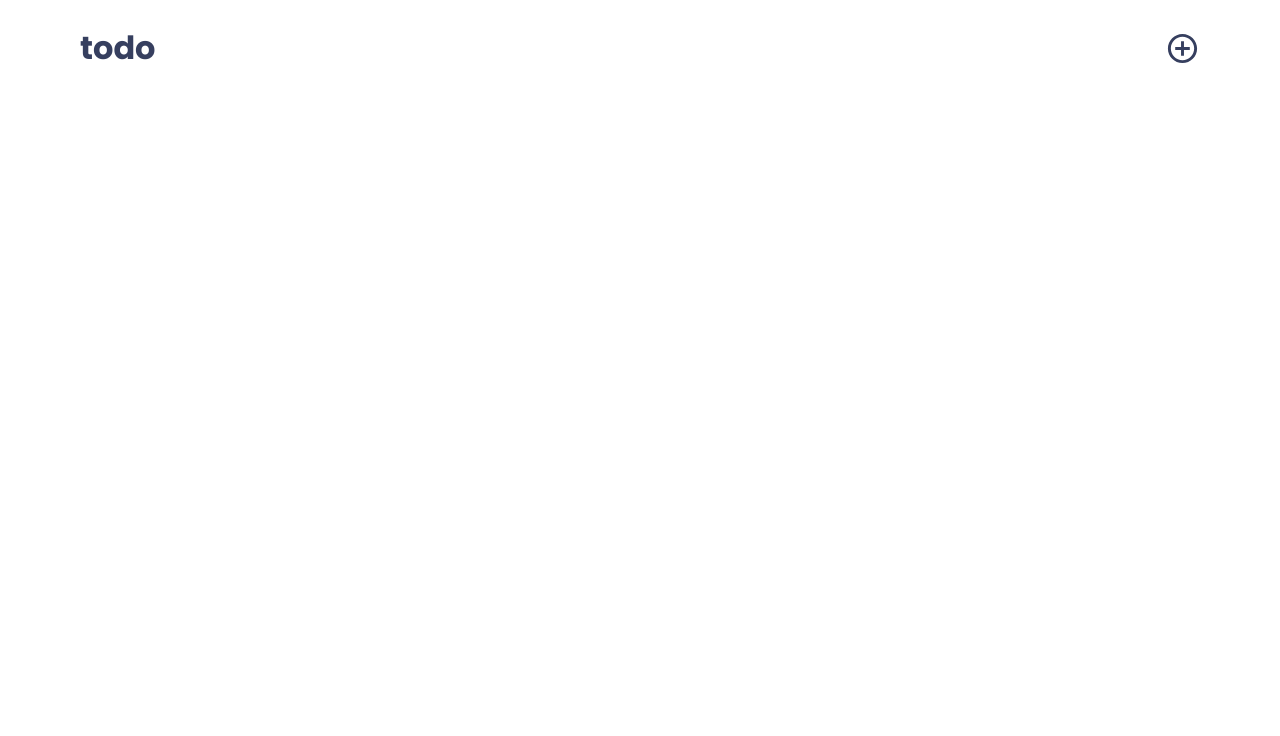
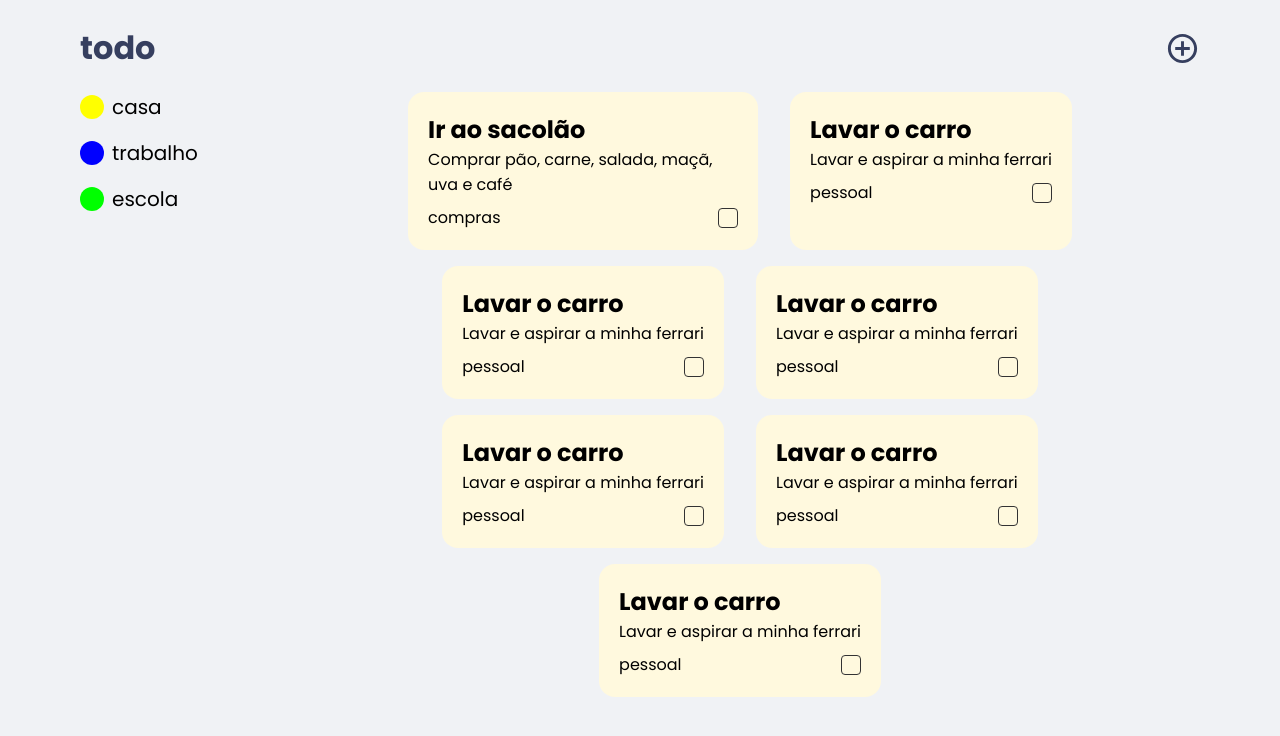
Before and after one commit to phtsouza/Projeto-ToDo-List, a React (Create React App) app: page / in a window 1280 px wide. Shown: the top 736 px of the page. Built offline with nearby package versions, Linux system fonts and the light colour scheme.

Commit message:
Add Cards and Menu

```diff
--- a/package.json
+++ b/package.json
@@ -8,7 +8,9 @@
     "@testing-library/user-event": "^12.1.10",
     "react": "^17.0.2",
     "react-dom": "^17.0.2",
+    "react-redux": "^7.2.4",
     "react-scripts": "4.0.3",
+    "redux": "^4.1.1",
     "styled-components": "^5.3.0",
     "web-vitals": "^1.0.1"
   },
--- a/public/index.html
+++ b/public/index.html
@@ -12,12 +12,10 @@
       name="description"
       content="Web site created using create-react-app"
     />
-    <link rel="apple-touch-icon" href="%PUBLIC_URL%/logo192.png" />
     <!--
       manifest.json provides metadata used when your web app is installed on a
       user's mobile device or desktop. See https://developers.google.com/web/fundamentals/web-app-manifest/
     -->
-    <link rel="manifest" href="%PUBLIC_URL%/manifest.json" />
     <!--
       Notice the use of %PUBLIC_URL% in the tags above.
       It will be replaced with the URL of the `public` folder during the build.
--- a/src/App.jsx
+++ b/src/App.jsx
@@ -1,11 +1,18 @@
-import { GlobalStyle } from "./global";
+import { GlobalStyle, Content } from "./global";
 import Header from "./components/Header";
+import Itens from "./components/Itens";
+import Menu from "./components/Menu";
 
 export default function App() {
+
   return (
     <>
       <GlobalStyle />
       <Header />
+      <Content>
+        <Menu />
+        <Itens />
+      </Content>
     </>
 
   );
--- /dev/null
+++ b/src/components/Itens/SingleCard.jsx
@@ -0,0 +1,29 @@
+import { useState } from 'react';
+import Check from "../Svgs/Check"
+import { Card, Title, Text, Categories } from './styles';
+
+export default function SingleCard({item, key}) {
+
+  const [checkboxIsCheck, setCheckboxIsCheck] = useState(false);
+
+  function handleCheckbox() {
+    setCheckboxIsCheck(!checkboxIsCheck);
+  }
+
+  return (
+    <Card>
+      <Title checkboxIsCheck={checkboxIsCheck}>{item.title}</Title>
+      <Text checkboxIsCheck={checkboxIsCheck}>{item.text}</Text>
+      <div className="footer">
+        <Categories>{item.categories}</Categories>
+        <label htmlFor={item.title + key} onClick={handleCheckbox} >
+          <div className={checkboxIsCheck ? "checkbox checked" : "checkbox"} checkboxIsCheck={checkboxIsCheck}>
+            <Check />
+          </div>
+        </label>
+        <input type="checkbox" name={item.title + key} id={item.title + key} />
+      </div>
+
+    </Card>
+  );
+}
--- /dev/null
+++ b/src/components/Itens/index.jsx
@@ -0,0 +1,55 @@
+import { useState } from "react";
+import SingleCard from "./SingleCard";
+import { Container } from './styles';
+
+
+const allItens = [
+  {
+    title: "Ir ao sacolão",
+    text: "Comprar pão, carne, salada, maçã, uva e café",
+    categories: ["compras"]
+  },
+  {
+    title: "Lavar o carro",
+    text: "Lavar e aspirar a minha ferrari",
+    categories: ["pessoal"]
+  },
+  {
+    title: "Lavar o carro",
+    text: "Lavar e aspirar a minha ferrari",
+    categories: ["pessoal"]
+  },
+  {
+    title: "Lavar o carro",
+    text: "Lavar e aspirar a minha ferrari",
+    categories: ["pessoal"]
+  },
+  {
+    title: "Lavar o carro",
+    text: "Lavar e aspirar a minha ferrari",
+    categories: ["pessoal"]
+  },
+  {
+    title: "Lavar o carro",
+    text: "Lavar e aspirar a minha ferrari",
+    categories: ["pessoal"]
+  },
+  {
+    title: "Lavar o carro",
+    text: "Lavar e aspirar a minha ferrari",
+    categories: ["pessoal"]
+  }
+]
+
+
+
+export default function Item() {
+
+  const [itens, setItems] = useState(allItens);
+
+  return (
+    <Container>
+      {itens.map((item, i) => <SingleCard key={i} item={item}/>)}
+    </Container>
+  );
+}
--- /dev/null
+++ b/src/components/Itens/styles.js
@@ -0,0 +1,66 @@
+import styled from "styled-components";
+
+export const Container = styled.div`
+  display: flex;
+  justify-content: center;
+  flex-wrap: wrap;
+`;
+
+export const Card = styled.div`
+  max-width: 350px;
+  background: var(--background-card);
+  padding: 1.25rem;
+  margin: 0 1rem 1rem;
+  border-radius: 1rem;
+  position: relative;
+
+  & .footer {
+    display: flex;
+    justify-content: space-between;
+    align-items: center;
+    margin: .5rem 0 0 0;
+  }
+
+  & .checkbox {
+    width: 20px;
+    height: 20px;
+    border-radius: .25rem;
+    display: flex;
+    justify-content: center;
+    align-items: center;
+    background: none;
+    border: 1px solid #333;
+    transition: all .2s;
+    :hover {
+      cursor: pointer;
+    }
+    svg {
+      transition: opacity .2s;
+      opacity: 0;
+    }
+  }
+  & .checked {
+    background: var(--check);
+    svg {
+      opacity: 1;
+    }
+  }
+
+  & input {
+    display: none;
+  }
+`;
+
+export const Title = styled.h2`
+  transition: all .2s;
+  text-decoration: ${props => props.checkboxIsCheck ? "line-through" : ""};
+`;
+
+export const Text = styled.p`
+  transition: all .2s;
+  text-decoration: ${props => props.checkboxIsCheck ? "line-through" : ""};
+`;
+
+export const Categories = styled.div`
+
+`;
--- /dev/null
+++ b/src/components/Menu/index.jsx
@@ -0,0 +1,35 @@
+import { useState } from "react";
+import { Container, Category } from "./styles";
+
+const allCategories = [
+  {
+    color: "#ff0",
+    title: "casa"
+  },
+  {
+    color: "#0000ff",
+    title: "trabalho"
+  },
+  {
+    color: "#00ff00",
+    title: "escola"
+  }
+]
+
+export default function Menu(){
+
+  const [categories, setCategories] = useState(allCategories);
+
+  return(
+    <Container>
+      <ul>
+        {categories.map((ct, i) =>
+          <Category color={ct.color} >
+            <div />
+            <span>{ct.title}</span>
+          </Category>
+        )}
+      </ul>
+    </Container>
+  );
+}
--- /dev/null
+++ b/src/components/Menu/styles.js
@@ -0,0 +1,25 @@
+import styled from "styled-components";
+
+export const Container = styled.div`
+  & ul {
+    list-style: none;
+    width: 200px;
+  }
+`;
+
+export const Category = styled.div`
+  display: flex;
+  align-items: center;
+  margin: 0 0 1rem 0;
+  & div {
+    width: 1.5rem;
+    height: 1.5rem;
+    border-radius: 50%;
+    margin: 0 .5rem 0 0;
+    background-color: ${props => props.color};
+  }
+
+  & span {
+    font-size: 1.25rem;
+  }
+`;
--- /dev/null
+++ b/src/components/Svgs/Check.jsx
@@ -0,0 +1,8 @@
+export default function Svgs() {
+  return (
+    <svg xmlns="http://www.w3.org/2000/svg" height="24px" viewBox="0 0 24 24" width="24px" fill="#f0f2f5">
+      <path d="M0 0h24v24H0V0z" fill="none"/>
+      <path d="M9 16.17L4.83 12l-1.42 1.41L9 19 21 7l-1.41-1.41L9 16.17z"/>
+    </svg>
+  );
+}
--- a/src/global.js
+++ b/src/global.js
@@ -1,9 +1,10 @@
-import { createGlobalStyle } from "styled-components";
+import styled, { createGlobalStyle } from "styled-components";
 
 export const GlobalStyle = createGlobalStyle`
   :root {
     --background: #f0f2f5;
-    --red: #E52E4D;
+    --background-card: #fff9de;
+    --check: #333;
     --blue: #5429CC;
     --blue-light: #9633FF;
     --text-title: #363F5F;
@@ -30,7 +31,7 @@ export const GlobalStyle = createGlobalStyle`
   // REM = 1rem = 16px => sempre usaremos rem para responsividade
 
   body {
-    background: var(---background);
+    background: var(--background);
     -webkit-font-smoothing: antialiased;
     font-family: 'Poppins', sans-serif;
   }
@@ -44,3 +45,10 @@ export const GlobalStyle = createGlobalStyle`
     cursor: not-allowed;
   }
 `;
+
+export const Content = styled.div`
+  max-width: 1120px;
+  margin: 1.25rem auto 0;
+  display: flex;
+  align-items: flex-start;
+`;
```
Also changed, not shown: 1 other file (tests, documents, lock files or other folders).
